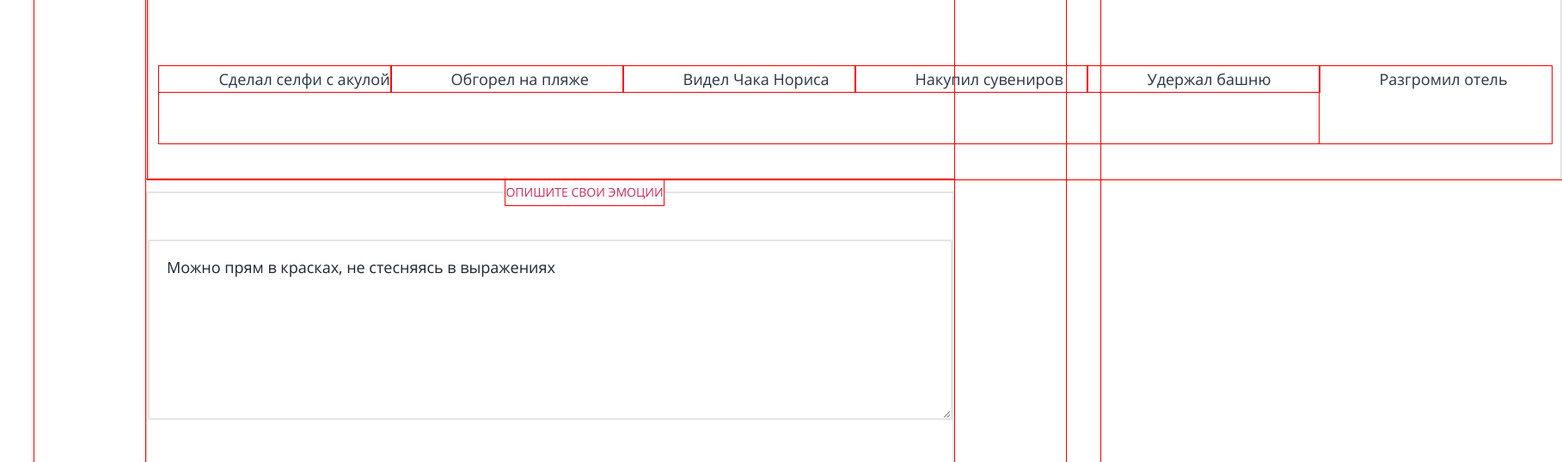
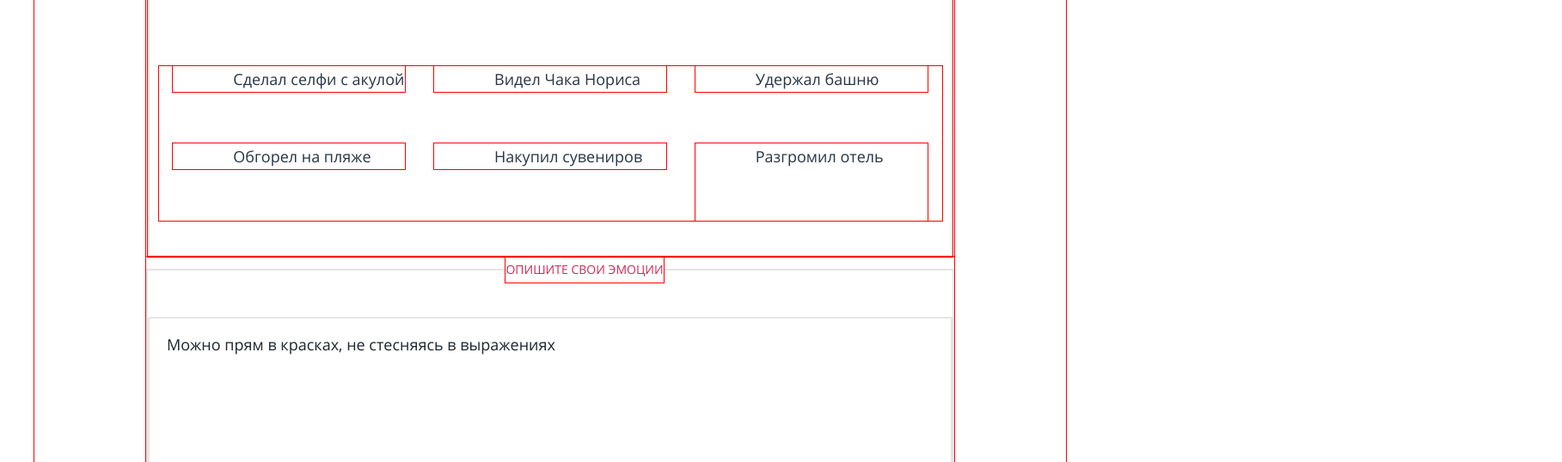
Before and after one commit to NadegdaMu/156354-pink, a website: page source/form.html in a window 1280 px wide. Shown: the part 1043-1581 px from the top of the page at 86% size, 1817 px wide, since content can reach past the window. Drawn offline with nearby package versions, Linux system fonts and the light colour scheme; files that its build step writes are made by us from their sources.

Commit message:
Реализована микросетка для блока achievements

```diff
--- a/source/sass/blocks/achievements.scss
+++ b/source/sass/blocks/achievements.scss
@@ -47,5 +47,32 @@
 
   .achievements__wrapper {
     display: flex;
+    flex-direction: row;
+    flex-wrap: wrap;
+    justify-content: space-around;
+  }
+
+  .achievements__label:nth-of-type(1) {
+    order: 1;
+  }
+
+  .achievements__label:nth-of-type(2) {
+    order: 4;
+  }
+
+  .achievements__label:nth-of-type(3) {
+    order: 2;
+  }
+
+  .achievements__label:nth-of-type(4) {
+    order: 5;
+  }
+
+  .achievements__label:nth-of-type(5) {
+    order: 3;
+  }
+
+  .achievements__label:nth-of-type(6) {
+    order: 6;
   }
 }
```
